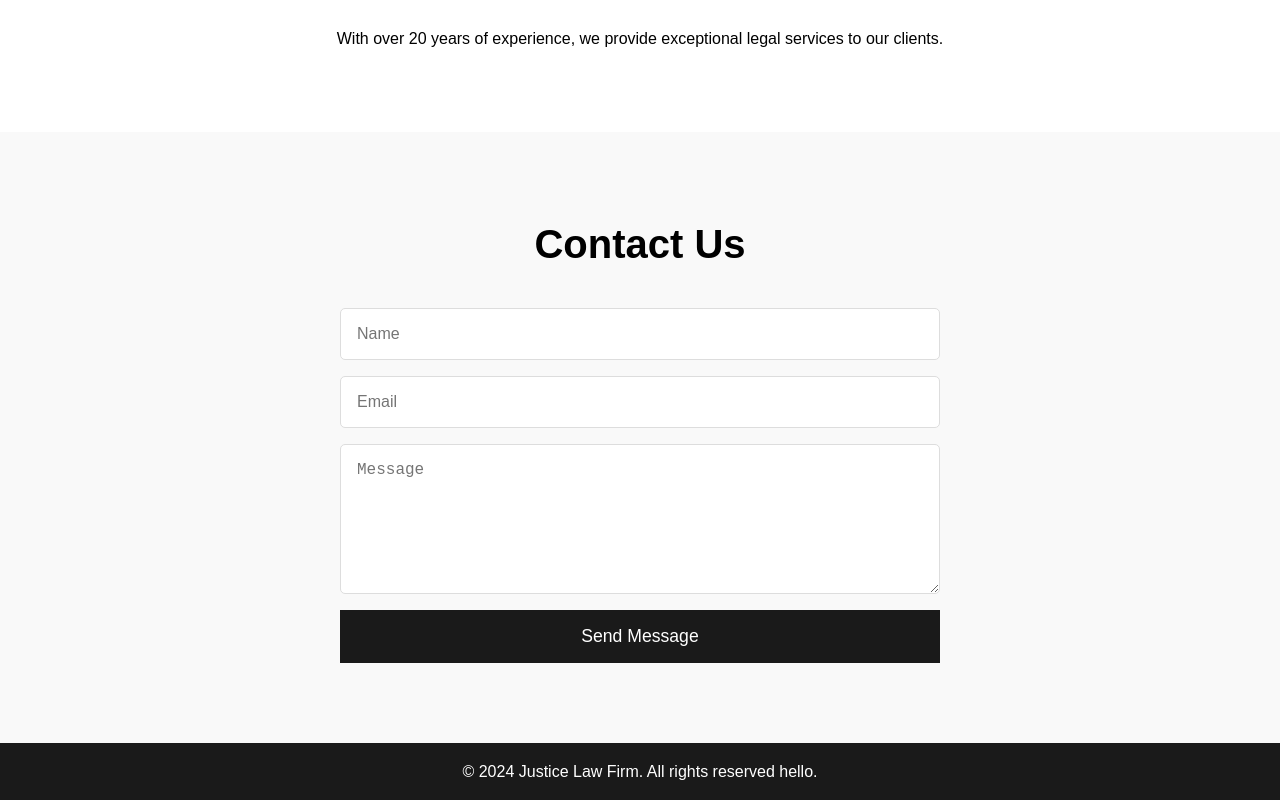
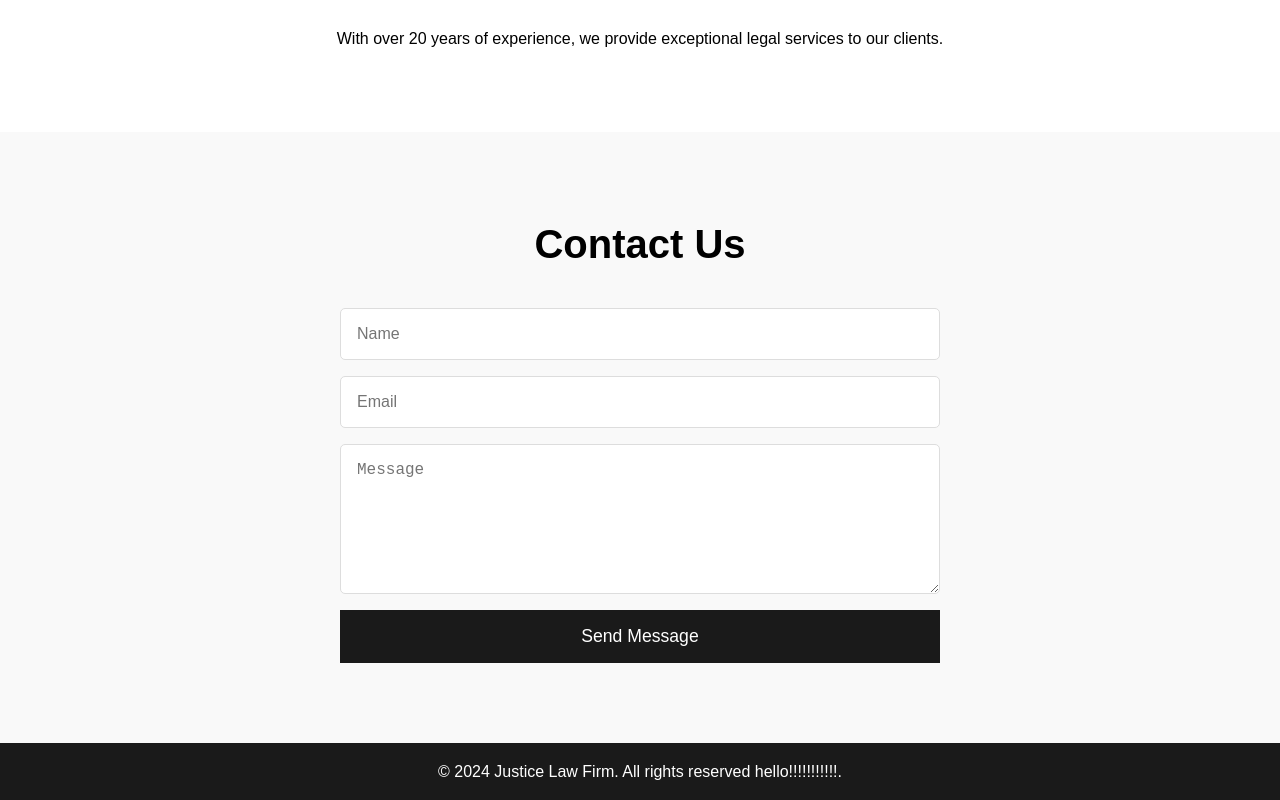
Before and after one commit to rg-esprit/lawyer-web, a website: page index.html in a window 1280 px wide. Shown: the part 1423-2223 px from the top of the page. Drawn offline with Linux system fonts and the light colour scheme.

Commit message:
hello added for testing again

```diff
--- a/index.html
+++ b/index.html
@@ -65,7 +65,7 @@
     </section>
 
     <footer>
-        <p>&copy; 2024 Justice Law Firm. All rights reserved hello.</p>
+        <p>&copy; 2024 Justice Law Firm. All rights reserved hello!!!!!!!!!!!.</p>
     </footer>
 
     <script src="script.js"></script>
```
